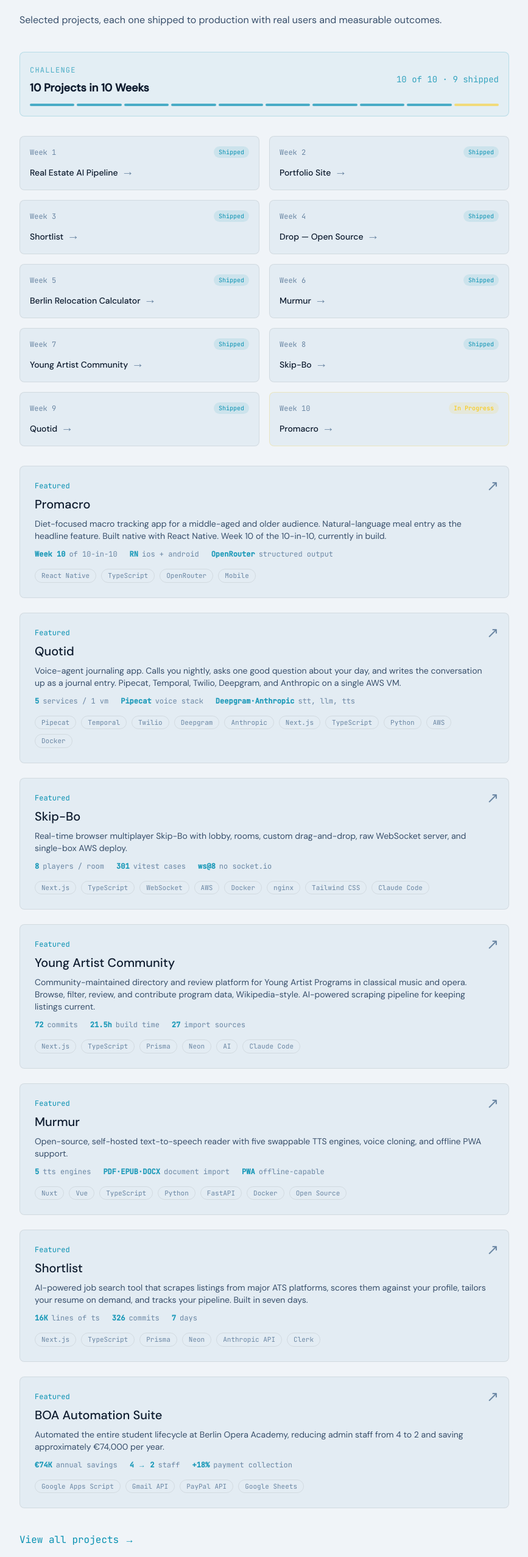
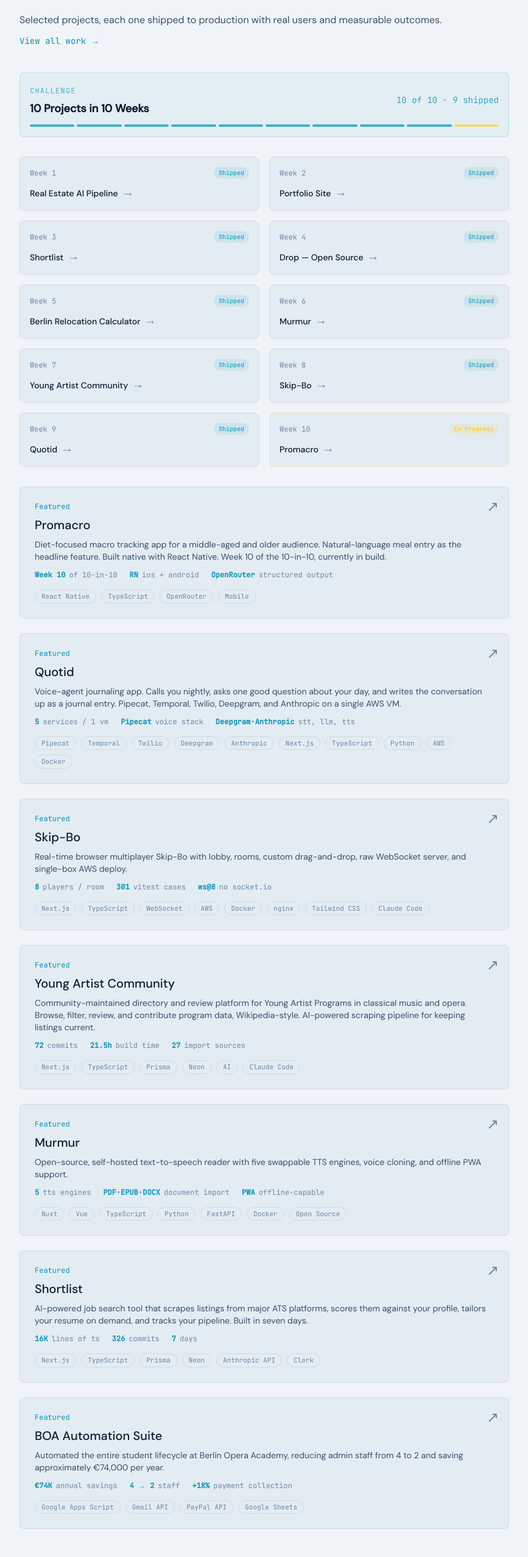
Before and after one commit to mojoro/john-moorman-portfolio, a Next.js app: page / in a window 1280 px wide. Shown: the part 927-3481 px from the top of the page at 61% size, without its empty margins (326-1193 px from the left). Built offline with nearby package versions, Linux system fonts and the light colour scheme; no server answers.

Commit message:
Move View all work link to top of work section

```diff
--- a/components/home-client.tsx
+++ b/components/home-client.tsx
@@ -165,6 +165,12 @@ export function HomeClient({
             Selected projects, each one shipped to production with real users
             and measurable outcomes.
           </p>
+          <Link
+            href="/work"
+            className="mt-3 inline-flex items-center gap-2 font-mono text-sm text-accent transition-colors hover:underline"
+          >
+            View all work &rarr;
+          </Link>
         </SectionReveal>
 
         {/* 10-in-10 challenge callout */}
@@ -223,16 +229,6 @@ export function HomeClient({
           ))}
         </div>
 
-        <SectionReveal delay={0.4}>
-          <div className="mt-10">
-            <Link
-              href="/work"
-              className="inline-flex items-center gap-2 font-mono text-md text-accent transition-colors hover:underline"
-            >
-              View all projects &rarr;
-            </Link>
-          </div>
-        </SectionReveal>
       </section>
 
       {/* ── Blog ── */}
```
